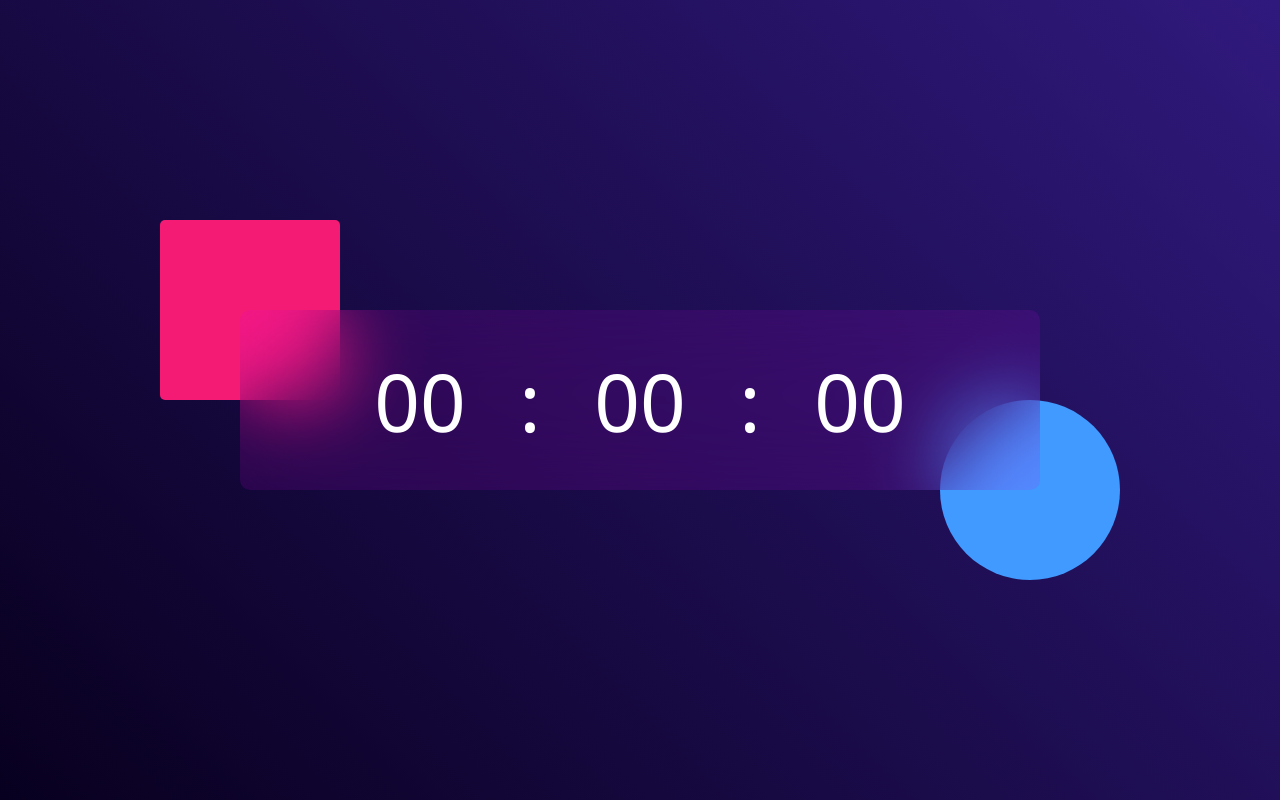
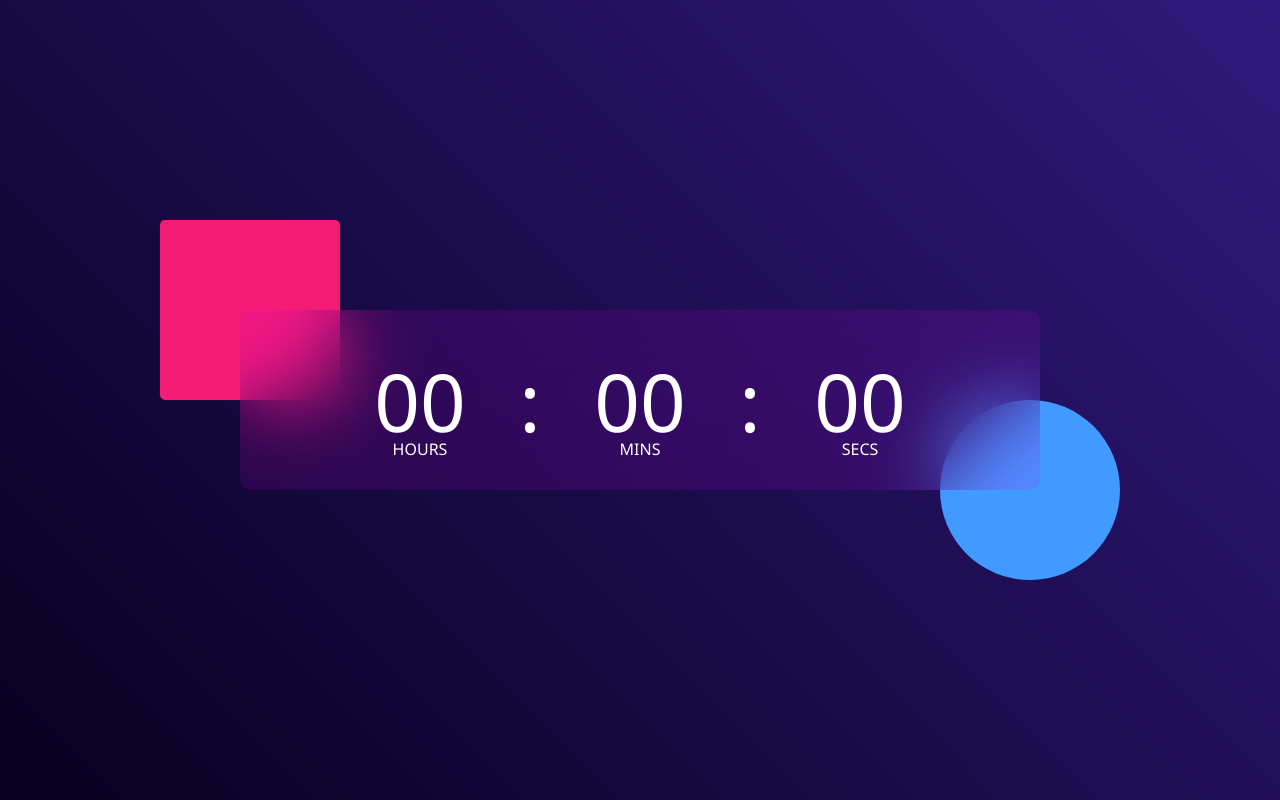
Before and after one commit to Omkarkadam-dev/Clockify, a plain HTML site: page index.html in a window 1280 px wide. Drawn offline with Linux system fonts and the light colour scheme.

Commit message:
Completed with HTML and CSS

```diff
--- a/index.html
+++ b/index.html
@@ -13,11 +13,11 @@
     <div class="hero">
         <div class="container">
             <div class="clock">
-                <span>00</span>
+                <span id="hrs">00</span>
                 <span>:</span>
-                <span>00</span>
+                <span id="min">00</span>
                 <span>:</span>
-                <span>00</span>
+                <span id="sec">00</span>
             </div>
         </div>
     </div>
--- a/style.css
+++ b/style.css
@@ -57,10 +57,30 @@
     backdrop-filter: blur(40px);
 }
 
-.clock span{
+.clock span {
     font-size: 80px;
     width: 110px;
     display: inline-block;
     text-align: center;
     position: relative;
 }
+
+.clock span::after {
+    font-size: 16px;
+    position: absolute;
+    bottom: -5px;
+    left: 50%;
+    transform: translate(-50%);
+}
+
+#hrs::after {
+    content: 'HOURS';
+}
+
+#min::after {
+    content: 'MINS';
+}
+
+#sec::after {
+    content: 'SECS';
+}
```
